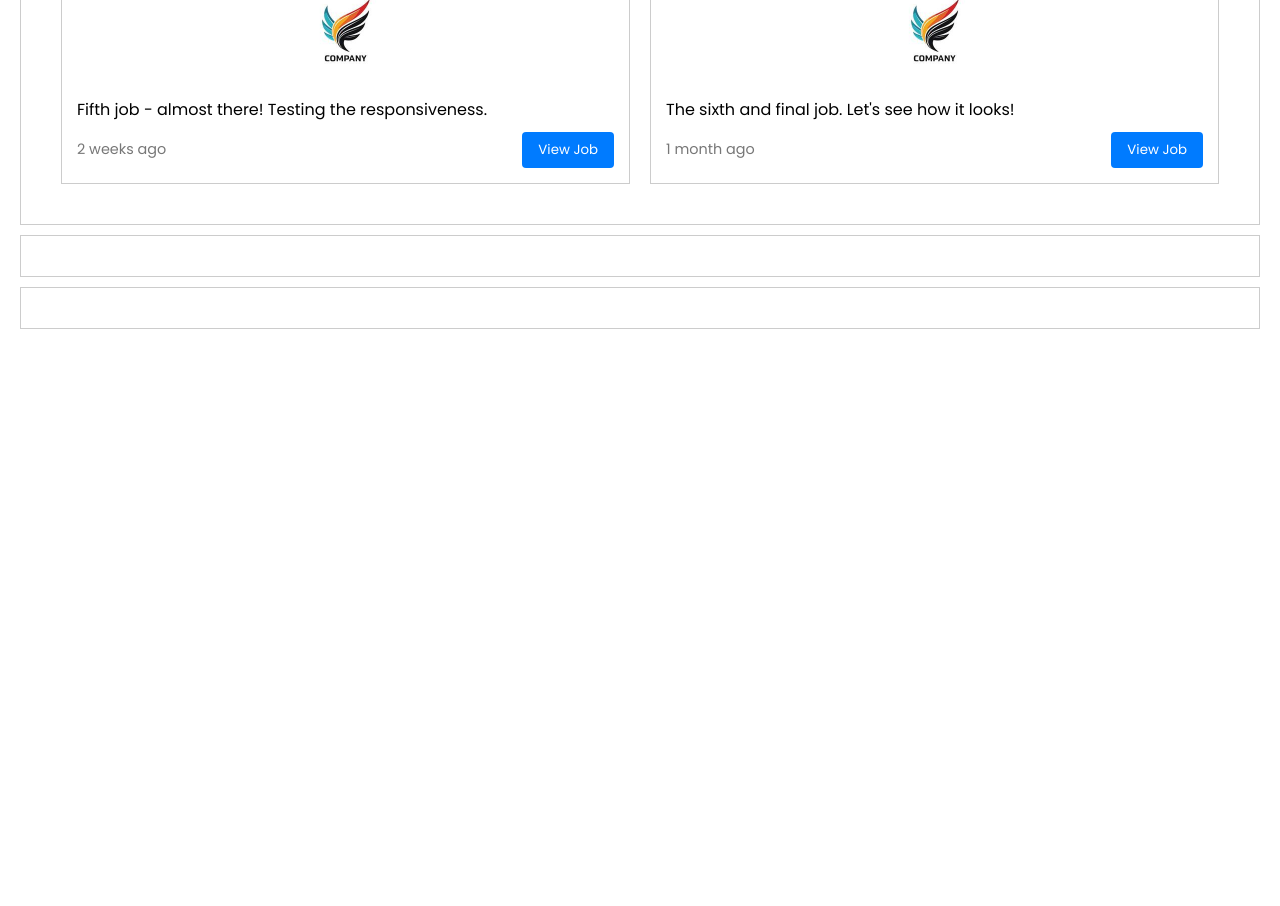
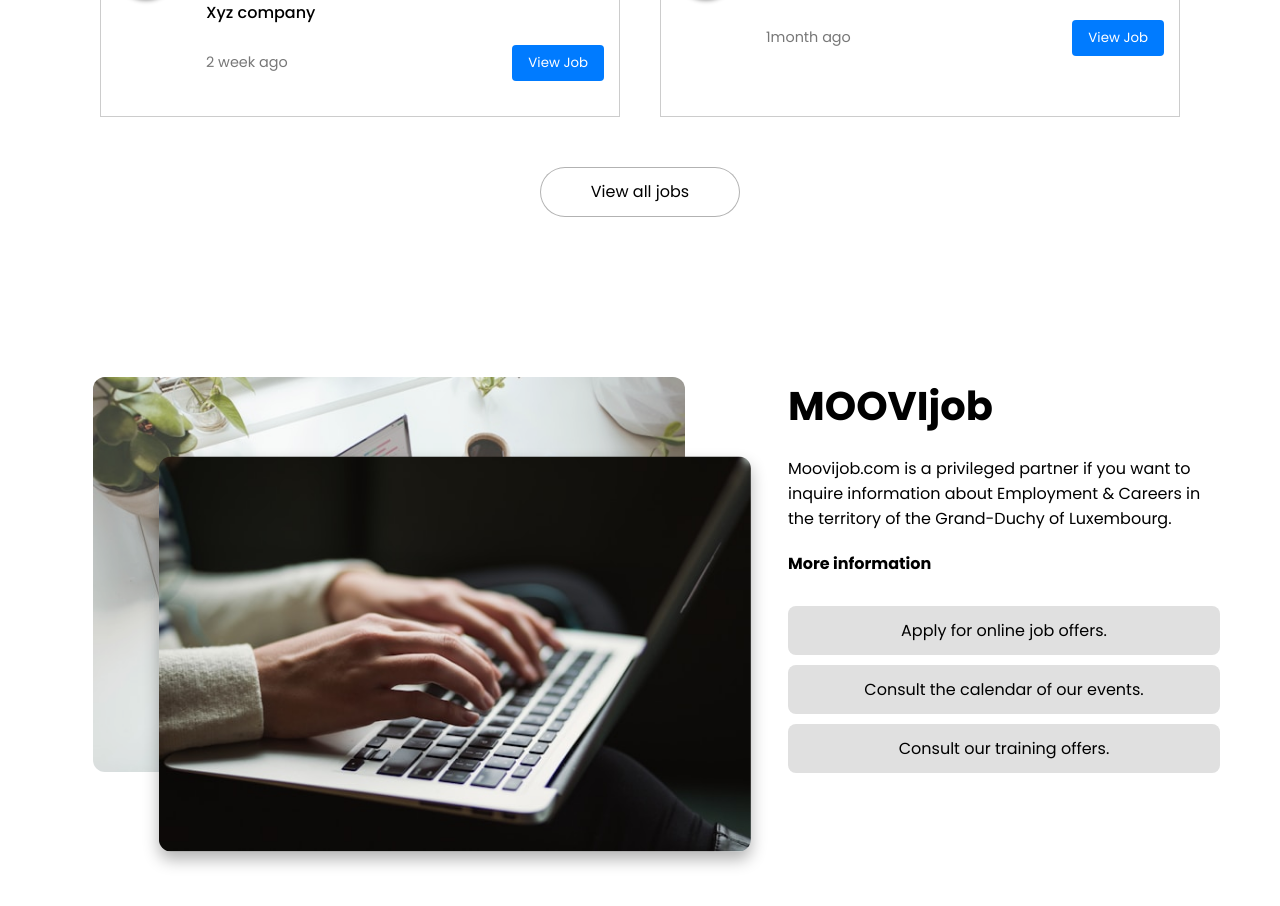
Before and after one commit to SamirShrestha332/FYP, a React (Vite) app in the folder HamroJob/: page / in a window 1280 px wide. Shown: the part 1380-2286 px from the top of the page. Before the commit the page ends 1719 px from the top, so only its background shows below. Built offline with nearby package versions, Linux system fonts and the light colour scheme.

Commit message:
✨ feat(Home): Implement  About us  section in  the Homepage  to my Project

```diff
--- a/HamroJob/src/component/Homepage.css
+++ b/HamroJob/src/component/Homepage.css
@@ -12,7 +12,10 @@
   display: flex;
   align-items: center;
   justify-content: space-between;
-
+  position:sticky;
+  top: 0px;
+  background-color: white;
+  z-index: 2;
 }
 nav{
 
@@ -105,7 +108,7 @@ nav{
 
 
 
-.jobsection,
+
 .About_us_section,
 .skillcontent_section {
 
@@ -244,15 +247,16 @@ nav{
     border-radius: 0 5px 5px 0;
   }
 
-  .jobsection,
-  .About_us_section,
+
+
   .skillcontent_section {
     width: 80%; /* Adjust width as needed */
   }
 
 }
-/* JobSection.css */
+
 .jobsection {
+  height: 100vh;
   padding: 20px; /* Add some padding around the section */
   text-align: center; /* Center the heading and paragraph */
 }
@@ -261,15 +265,16 @@ nav{
   display: grid;
   grid-template-columns: repeat(auto-fit, minmax(400px, 1fr)); /* Responsive grid */
   gap: 20px; /* Spacing between grid items */
-  padding: 20px;
+  padding: 60px;
 }
 
 .jobs {
   border: 1px solid #ccc; /* Add a border to each job card */
   padding: 15px;
   display: flex; /* Use flexbox for layout within each job */
-  flex-direction: column; /* Align items vertically */
   height: 100%; /* Make sure each card takes up full height of row */
+  gap: 30px;
+  margin: 10px;
 }
 
 .image_sections {
@@ -277,8 +282,10 @@ nav{
 }
 
 .image_sections img {
-  max-width: 100px; /* Limit image width */
+  max-width: 60px; /* Limit image width */
   height: auto;
+  border-radius: 50%;
+  box-shadow: 0px 0px 5px gray;
 }
 
 .job_info {
@@ -289,12 +296,18 @@ nav{
   margin-bottom: 10px;
   text-align: left; /* Align job details text to the left */
 }
+.companyname{
+  margin-bottom: 10px;
+  text-align: left;
+  font-weight: 500;
+}
 
 .jobtime_button {
   display: flex;
   justify-content: space-between; /* Align time and button */
   align-items: center;
   margin-top: auto; /* Push to the bottom of the card */
+  padding-top: 10px;
 }
 
 .time {
@@ -310,10 +323,196 @@ nav{
   border-radius: 4px;
   cursor: pointer;
 }
+.View_All_Button{
+  background-color: white;
+  color: rgb(0, 0, 0);
+  padding: 8px 16px;
+  border: 1px solid rgba(0, 0, 0, 0.301);
+  border-radius: 4px;
+  cursor: pointer;
+  width: 200px;
+  height: 50px;
+  font-size: 1rem;
+  border-radius: 30px;
+}
 
 /* Media query for smaller screens (optional) */
 @media (max-width: 768px) {
   .job_container {
     grid-template-columns: 1fr; /* Single column on smaller screens */
+    font-size: 0.8rem;
+  }
+  .jobsection{
+    height: auto;
   }
 }
+
+.About_us_section {
+  display: flex;
+  align-items: center;
+  justify-content: space-between;
+  padding: 40px;
+  gap: 50px;
+  width: 100%;
+
+  text-align: left;
+  margin-top: 40px;
+  min-height: 100vh;
+  border: none;
+}
+
+.image-section-aboutus {
+  flex: 1;
+  display: flex;
+  justify-content: center;
+  flex-direction: column;
+  align-items: center;
+  position: relative;
+  max-width: 60%;
+}
+
+
+.image-section-aboutus img:first-child {
+  max-width: 90%;
+  height: auto;
+  z-index: 0;
+  opacity: 0.8;
+  border-radius: 12px;
+}
+
+.image-section-aboutus img:last-child {
+  max-width: 90%;
+  height: auto;
+  position: absolute;
+  top: 70%;
+  left: 60%;
+  transform: translate(-50%, -50%);
+  z-index: 1;
+  box-shadow: 0 8px 16px rgba(0, 0, 0, 0.3);
+  border-radius: 12px;
+}
+
+.side-container {
+  flex: 1;
+  padding: 20px;
+  max-width: 40%;
+}
+
+.title-container h1 {
+  font-size: 2.5em;
+  margin-bottom: 20px;
+}
+
+.description-container {
+  margin-bottom: 20px;
+}
+
+.more-info-label {
+  margin-bottom: 30px;
+  font-weight: bold;
+}
+
+.buttons-container {
+  display: flex;
+  flex-direction: column;
+  gap: 10px;
+}
+
+.buttons-container button {
+  padding: 12px 24px;
+  background-color: #e0e0e0;
+  border: none;
+  border-radius: 8px;
+  cursor: pointer;
+  width: 100%;
+  box-sizing: border-box;
+  font-size: 1em;
+}
+
+.buttons-container button:hover {
+  background-color: #d0d0d0;
+}
+
+/* Media query for smaller screens */
+@media (max-width: 768px) {
+  .About_us_section {
+      flex-direction: column;
+      align-items: stretch;
+      padding: 20px;
+  }
+  .image-section-aboutus {
+    max-width: 100%;
+    margin-bottom: 100px;
+}
+   .side-container {
+      flex: none;
+      width: 100%;
+      max-width: none;
+  }
+
+  .image-section-aboutus img:last-child {
+      left: 50%;
+      top: 80%;
+  }
+  .image-section-aboutus img:first-child {
+    max-width: 100%;
+}
+
+.image-section-aboutus img:last-child {
+    max-width: 100%;
+    left: 65%;
+
+}
+
+  .buttons-container {
+      max-width: 100%;
+  }
+}
+
+/* Media query for tablets */
+@media (min-width: 769px) and (max-width: 1024px) {
+  .About_us_section {
+      flex-direction: column;
+      padding: 30px;
+      height: auto;
+  }
+
+  .image-section-aboutus {
+      max-width: 60%;
+      margin-bottom: 100px;
+  }
+
+  .image-section-aboutus img:first-child {
+      max-width: 100%;
+  }
+
+  .image-section-aboutus img:last-child {
+      max-width: 100%;
+      left: 65%;
+
+  }
+
+  .side-container {
+   text-align: center;
+      max-width: 78%;
+  }
+
+  .title-container h1 {
+      font-size: 2em;
+  }
+
+  .buttons-container button {
+      padding: 10px 20px;
+  }
+}
+@media (min-width: 769px) and (max-width: 1024px) {
+
+  .job_container {
+    grid-template-columns: 1fr; /* Single column on smaller screens */
+    font-size: 0.8rem;
+  }
+  .jobsection{
+    height: auto;
+  }
+
+  }
--- a/HamroJob/src/component/Homepage.jsx
+++ b/HamroJob/src/component/Homepage.jsx
@@ -2,8 +2,8 @@ import React from "react";
 import { useNavigate } from 'react-router-dom';
 
 import "./Homepage.css";
-
-
+import heroimage1 from "/src/assets/Heroimage1.jpeg";
+import heroimage2 from "/src/assets/Heroimage2.jpeg";
 function Homepage() {
   const navigate = useNavigate();
 
@@ -19,37 +19,43 @@ function Homepage() {
       {
         companyLogo: "/src/assets/Companylogo.png",
         jobDetails: "Lorem ipsum dolor sitolore, ut nihil sed eos blanditiis error rerum?",
+        companyname:"Xyz company",
         time: "1 day ago",
       },
       {
         companyLogo: "/src/assets/Companylogo.png",
         jobDetails: "Another job description here.  A longer one this time, to test the layout.",
+        companyname:"Xyz company",
         time: "3 days ago",
       },
       {
         companyLogo: "/src/assets/Companylogo.png",
         jobDetails: "Yet another job opportunity! This one sounds exciting.",
+        companyname:"Xyz company",
         time: "5 days ago",
       },
       {
         companyLogo: "/src/assets/Companylogo.png",
         jobDetails: "A fourth job posting.  We're filling up the grid!",
+        companyname:"Xyz company",
         time: "1 week ago",
       },
       {
         companyLogo: "/src/assets/Companylogo.png",
         jobDetails: "Fifth job -  almost there! Testing the responsiveness.",
-        time: "2 weeks ago",
+        companyname:"Xyz company",
+        time: "2 week ago",
       },
       {
         companyLogo: "/src/assets/Companylogo.png",
         jobDetails: "The sixth and final job.  Let's see how it looks!",
-        time: "1 month ago",
+        companyname:"Xyz company",
+        time: "1month ago",
       },
     ];
   return (
 
-    <div className="Homepage_container"> {/* Removed unnecessary <> </> fragments */}
+    <div className="Homepage_container">
       <div className="homepage">
 
         <div className="nav">
@@ -95,6 +101,7 @@ function Homepage() {
             </div>
             <div className="job_info">
               <p className="jobdetails">{job.jobDetails}</p>
+              <div className="companyname">{job.companyname}</div>
               <div className="jobtime_button">
                 <p className="time">{job.time}</p>
                 <button>View Job</button> {/* Corrected button text */}
@@ -103,9 +110,38 @@ function Homepage() {
           </div>
         ))}
       </div>
+      <button className="View_All_Button">View all jobs</button>
         </div>
-        <div className="About_us_section"></div>
-        <div className="skillcontent_section"></div>
+
+         <div className="About_us_section">
+
+            <div className="image-section-aboutus">
+
+                <img src={heroimage1} alt="Workplace Scene 1" />
+                <img src={heroimage2} alt="Workplace Scene 2" />
+            </div>
+            <div className="side-container">
+                <div className="title-container">
+                    <h1>MOOVIjob</h1>
+                </div>
+                <div className="description-container">
+                    <p>
+                        Moovijob.com is a privileged partner if you want to inquire information about Employment & Careers in the territory of the Grand-Duchy of Luxembourg.
+                    </p>
+                </div>
+                <div className="more-info-label">
+                    <strong>More information</strong>
+                </div>
+                <div className="buttons-container">
+                    <button>Apply for online job offers.</button>
+                    <button>Consult the calendar of our events.</button>
+                    <button>Consult our training offers.</button>
+                </div>
+            </div>
+        </div>
+
+        <div className="create-account"></div>
+
 
       </div>
     </div>
```
Also changed, not shown: HamroJob/src/assets/Heroimage1.jpeg (added), HamroJob/src/assets/Heroimage2.jpeg (added).
